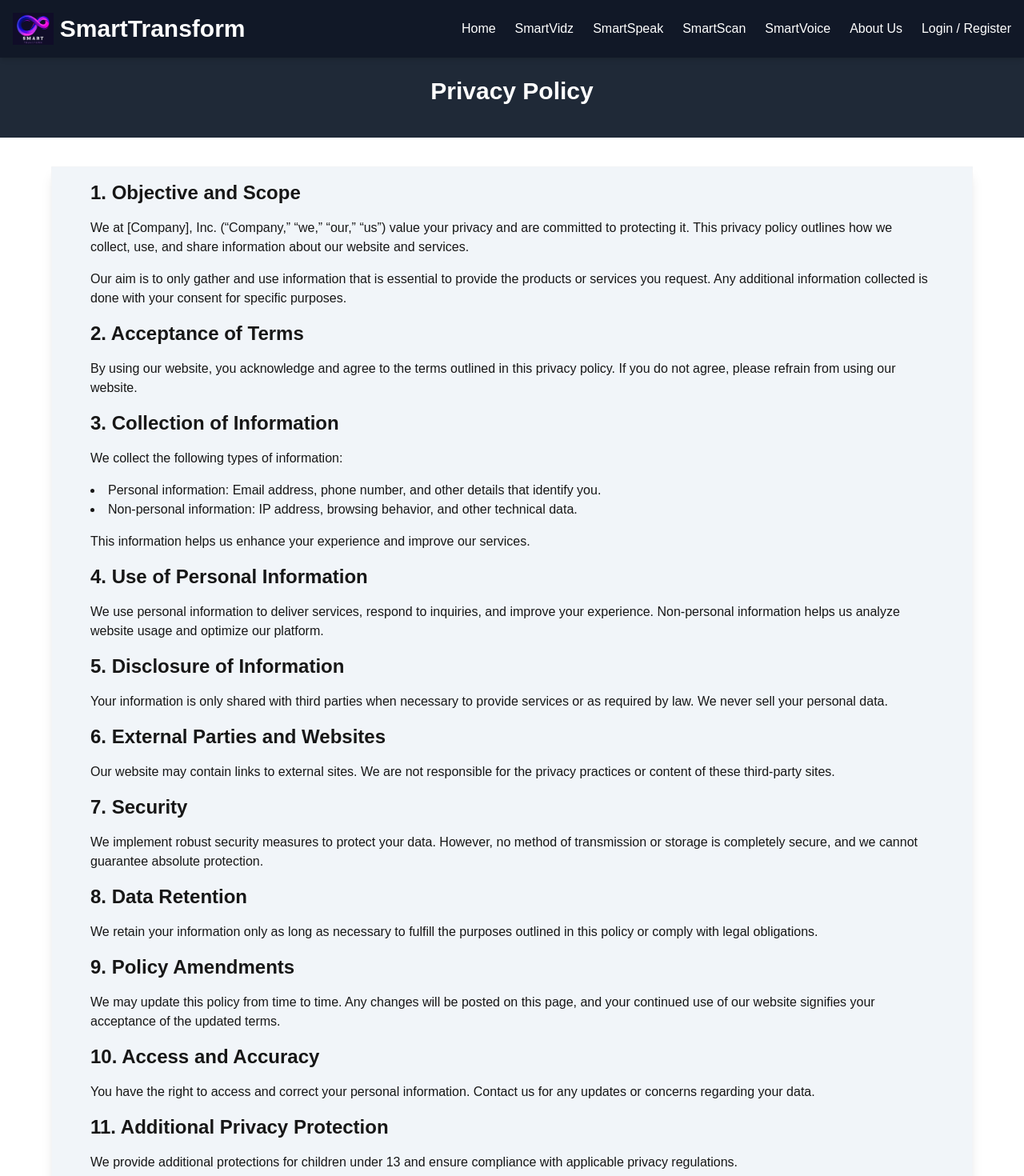
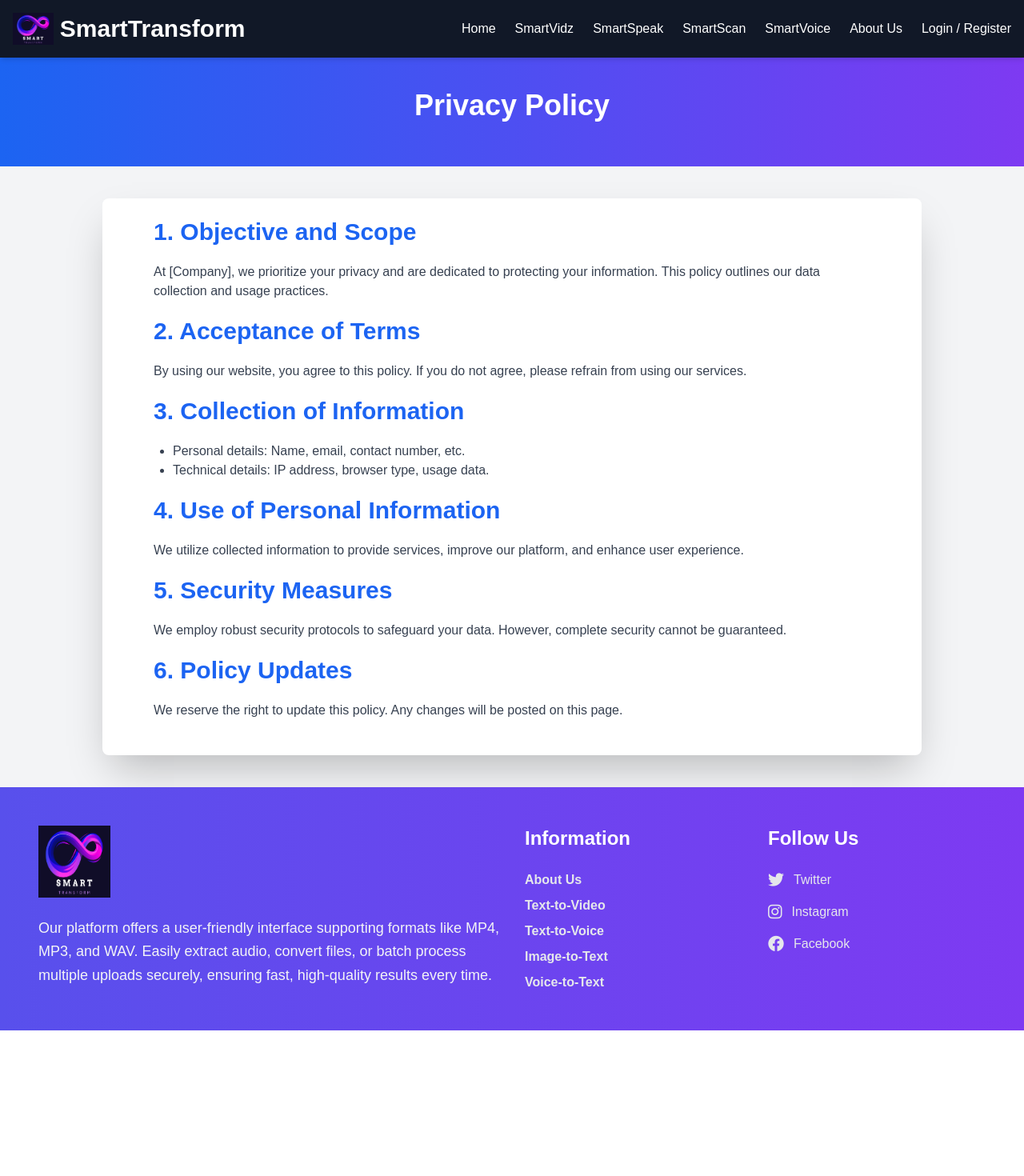
Before and after one commit to AliUsman143/SmartTransform, a Next.js app: page /privacy in a window 1280 px wide. Shown: the top 1470 px of the page at 80% size. After the commit the page ends 1288 px from the top, so only its background shows below. Built offline with nearby package versions, Linux system fonts and the light colour scheme.

Commit message:
almost done all tools

```diff
--- a/src/app/aboutpage/page.js
+++ b/src/app/aboutpage/page.js
@@ -1,92 +1,57 @@
+"use client";
 import Image from "next/image";
-
-import Footer from '../components/footer';
+import { FaUsers, FaStar, FaTools } from "react-icons/fa";
+import Footer from "../components/footer";
 import Navbar from "../components/navbar";
 const AboutUs = () => {
   return (
     <>
-  <Navbar/>
-    <section className=" py-16 mt-16 px-6 md:px-12">
-      <div className="container mx-auto">
-        {/* Heading */}
-        <h2 className="text-4xl font-bold text-center text-gray-800 mb-8">About Us</h2>
-
-        {/* Intro Section */}
-        <div className="grid grid-cols-1 md:grid-cols-2 gap-8 items-center">
-          <div>
-            <h3 className="text-2xl font-semibold text-gray-700 mb-4">Who We Are</h3>
-            <p className="text-gray-600 leading-relaxed">
-              We are a team of passionate developers dedicated to building tools that make life easier. Our mission is to empower individuals and businesses to communicate effectively across languages and mediums.
-            </p>
-            <p className="text-gray-600 leading-relaxed mt-4">
-              By leveraging cutting-edge technologies, we break down barriers and connect the world in ways never imagined before.
-            </p>
-          </div>
-          <div className="relative h-64 w-full">
-            <Image
-              src="/img/aboutus1.jpg" // Replace this with your image path
-              alt="Who We Are"
-              layout="fill"
-              objectFit="cover"
-              className="rounded-lg shadow-md"
-            />
-          </div>
+      <Navbar />
+      <div className="min-h-screen bg-gradient-to-r  from-blue-400 to-purple-500 text-white p-6">
+        {/* Header Section */}
+        <div className="text-center mt-20">
+          <h1 className="text-4xl font-bold">About Us</h1>
+          <p className="mt-2 text-lg">Discover who we are and what we do</p>
         </div>
 
-        {/* Vision Section */}
-        <div className="grid grid-cols-1 md:grid-cols-2 gap-8 items-center mt-16">
-          <div className="relative h-64 w-full">
-            <Image
-              src="/img/aboutus2.jpg" // Replace this with your image path
-              alt="Our Vision"
-              layout="fill"
-              objectFit="cover"
-              className="rounded-lg shadow-md"
-            />
-          </div>
-          <div>
-            <h3 className="text-2xl font-semibold text-gray-700 mb-4">Our Vision</h3>
-            <p className="text-gray-600 leading-relaxed">
-              Our vision is to empower people to connect globally by eliminating language barriers. Through innovation, we make tools that help anyone, anywhere communicate effectively and share ideas with ease.
+        {/* About Section */}
+        <div className="max-w-4xl mx-auto bg-white text-gray-900 p-8 rounded-xl shadow-lg">
+          <h2 className="text-2xl font-semibold flex items-center gap-2">
+            <FaUsers /> Who We Are
+          </h2>
+          <p className="mt-4 text-lg">
+            We are a team of passionate developers creating innovative and
+            user-friendly web applications. Our goal is to deliver high-quality
+            digital experiences that make life easier.
           </p>
-          </div>
         </div>
 
         {/* Features Section */}
-        <div className="mt-16">
-          <h3 className="text-2xl font-semibold text-gray-700 text-center mb-8">What We Offer</h3>
-          <div className="grid grid-cols-1 md:grid-cols-3 gap-8">
-            <div className="bg-white p-6 shadow-md rounded-lg">
-              <h4 className="text-lg font-semibold text-gray-700 mb-3">Video Dubbing Tool</h4>
+        <div className="mt-10 grid grid-cols-1 md:grid-cols-3 gap-6 text-gray-900">
+          <div className="bg-white p-6 rounded-xl shadow-lg text-center">
+            <FaStar className="text-4xl text-blue-600 mx-auto" />
+            <h3 className="text-xl font-bold mt-2">Quality Work</h3>
             <p className="text-gray-600">
-                Convert videos into multiple languages effortlessly, reaching a global audience with ease.
+              We ensure high standards in all our projects.
             </p>
           </div>
-            <div className="bg-white p-6 shadow-md rounded-lg">
-              <h4 className="text-lg font-semibold text-gray-700 mb-3">Text-to-Speech Tool</h4>
+          <div className="bg-white p-6 rounded-xl shadow-lg text-center">
+            <FaTools className="text-4xl text-blue-600 mx-auto" />
+            <h3 className="text-xl font-bold mt-2">Innovative Tools</h3>
             <p className="text-gray-600">
-                Transform written text into high-quality, natural voice output in various languages and accents.
+              We use the latest technologies to develop top-tier solutions.
             </p>
           </div>
-            <div className="bg-white p-6 shadow-md rounded-lg">
-              <h4 className="text-lg font-semibold text-gray-700 mb-3">Custom Solutions</h4>
+          <div className="bg-white p-6 rounded-xl shadow-lg text-center">
+            <FaUsers className="text-4xl text-blue-600 mx-auto" />
+            <h3 className="text-xl font-bold mt-2">Dedicated Team</h3>
             <p className="text-gray-600">
-                Tailor our tools to your specific needs with features like voice styles, accents, and more.
+              Our experts are committed to your success.
             </p>
           </div>
         </div>
       </div>
-
-        {/* Mission Section */}
-        <div className="mt-16 text-center">
-          <h3 className="text-2xl font-semibold text-gray-700 mb-4">Our Mission</h3>
-          <p className="text-gray-600 leading-relaxed max-w-2xl mx-auto">
-            To create tools that break language barriers, allowing everyone to communicate and share ideas effectively, no matter where they are.
-          </p>
-        </div>
-      </div>
-    </section>
-    <Footer/>
+      <Footer />
     </>
   );
 };
--- a/src/app/components/footer.js
+++ b/src/app/components/footer.js
@@ -20,25 +20,30 @@
           {/* Information Links */}
           <div>
             <h2 className="text-2xl font-bold text-white mb-6">Information</h2>
-            <ul className="space-y-4">
+            <ul className="space-y-2 font-semibold">
               <li>
                 <Link href="/aboutpage" className="text-gray-200 hover:text-white transition duration-300">
                   About Us
                 </Link>
               </li>
               <li>
-                <Link href="/privacy" className="text-gray-200 hover:text-white transition duration-300">
-                  Privacy & Policy
+                <Link href="/textvideo" className="text-gray-200 hover:text-white transition duration-300">
+                Text-to-Video
                 </Link>
               </li>
               <li>
-                <Link href="/videoconvertor" className="text-gray-200 hover:text-white transition duration-300">
-                  Video Revoice
+                <Link href="/textspeak" className="text-gray-200 hover:text-white transition duration-300">
+                Text-to-Voice
                 </Link>
               </li>
               <li>
-                <Link href="/audioconvertor" className="text-gray-200 hover:text-white transition duration-300">
-                  Speech Maker
+                <Link href="/imgtext" className="text-gray-200 hover:text-white transition duration-300">
+                Image-to-Text
+                </Link>
+              </li>
+              <li>
+                <Link href="/voicetext" className="text-gray-200 hover:text-white transition duration-300">
+                Voice-to-Text
                 </Link>
               </li>
             </ul>
@@ -70,12 +75,7 @@
           </div>
         </div>
 
-        {/* Copyright Section */}
-        <div className="border-t border-gray-300/20 mt-10 pt-8 text-center">
-          <p className="text-gray-200">
-            &copy; {new Date().getFullYear()} Your Company. All rights reserved.
-          </p>
-        </div>
+
       </div>
     </footer>
   );
--- a/src/app/components/imgtotext.js
+++ b/src/app/components/imgtotext.js
@@ -32,7 +32,7 @@
   return (
     <div className="flex flex-col items-center justify-center min-h-screen bg-gradient-to-r from-blue-600 to-indigo-800 text-white p-6">
       {/* Tool Heading */}
-      <h2 className="text-3xl font-bold mb-6">📄 AI Image to Text Converter</h2>
+      <h2 className="text-3xl font-bold mb-6">📄 AI Image-to-Text Converter</h2>
 
       {/* Upload Box */}
       <div className="w-full max-w-5xl bg-white p-8 rounded-xl shadow-lg text-gray-900 flex flex-col items-center border-2 border-dashed border-gray-300">
--- a/src/app/loginform/page.js
+++ b/src/app/loginform/page.js
@@ -67,7 +67,7 @@
   return (
     <>
     <Navbar/>
-    <div className="flex items-center justify-center min-h-screen mt-6 bg-gray-100">
+    <div className="flex items-center justify-center min-h-screen mt-6 bg-gradient-to-r from-purple-400 to-blue-600">
       <div className="w-full max-w-md p-5 space-y-6 bg-white rounded-lg shadow-lg">
         <h2 className="text-2xl font-bold text-center text-gray-800">
           {isRegister ? "Register" : "Login"}
--- a/src/app/privacy/page.js
+++ b/src/app/privacy/page.js
@@ -6,103 +6,49 @@
         <>
             <Navbar />
             <div>
-                <section className="bg-gray-800 text-white py-10 mt-14">
-                    <div className="max-w-4xl mx-auto text-center">
-                        <h1 className="text-3xl font-semibold">Privacy Policy</h1>
-                    </div>
+                <section className="bg-gradient-to-r from-blue-600 to-purple-600 text-white py-14 mt-14 text-center">
+                    <h1 className="text-4xl font-bold">Privacy Policy</h1>
                 </section>
 
                 {/* Main Content */}
-                <section className="bg-white py-4">
-                    <div className="max-w-6xl mx-auto px-4 sm:px-6 lg:px-8 border border-gray-100 bg-slate-100 shadow-lg mt-5">
-                        <div className="p-4">
+                <section className="bg-gray-100 py-10">
+                    <div className="max-w-5xl mx-auto px-6 sm:px-8 lg:px-10 bg-white shadow-2xl rounded-lg overflow-hidden">
+                        <div className="p-6">
                             {/* Objective and Scope */}
-                            <h2 className="text-2xl font-bold mb-4">1. Objective and Scope</h2>
-                            <p className="mb-4">
-                                We at [Company], Inc. (“Company,” “we,” “our,” “us”) value your privacy and are committed
-                                to protecting it. This privacy policy outlines how we collect, use, and share information
-                                about our website and services.
-                            </p>
-                            <p className="mb-4">
-                                Our aim is to only gather and use information that is essential to provide the products
-                                or services you request. Any additional information collected is done with your consent
-                                for specific purposes.
+                            <h2 className="text-3xl font-semibold mb-5 text-blue-600">1. Objective and Scope</h2>
+                            <p className="text-gray-700 mb-5">
+                                At [Company], we prioritize your privacy and are dedicated to protecting your information. This policy outlines our data collection and usage practices.
                             </p>
 
                             {/* Acceptance of Terms */}
-                            <h2 className="text-2xl font-bold mb-4">2. Acceptance of Terms</h2>
-                            <p className="mb-4">
-                                By using our website, you acknowledge and agree to the terms outlined in this privacy
-                                policy. If you do not agree, please refrain from using our website.
+                            <h2 className="text-3xl font-semibold mb-5 text-blue-600">2. Acceptance of Terms</h2>
+                            <p className="text-gray-700 mb-5">
+                                By using our website, you agree to this policy. If you do not agree, please refrain from using our services.
                             </p>
 
                             {/* Collection of Information */}
-                            <h2 className="text-2xl font-bold mb-4">3. Collection of Information</h2>
-                            <p className="mb-4">
-                                We collect the following types of information:
-                            </p>
-                            <ul className="list-disc list-inside mb-4">
-                                <li>Personal information: Email address, phone number, and other details that identify you.</li>
-                                <li>Non-personal information: IP address, browsing behavior, and other technical data.</li>
+                            <h2 className="text-3xl font-semibold mb-5 text-blue-600">3. Collection of Information</h2>
+                            <ul className="list-disc pl-6 text-gray-700 mb-5">
+                                <li>Personal details: Name, email, contact number, etc.</li>
+                                <li>Technical details: IP address, browser type, usage data.</li>
                             </ul>
-                            <p className="mb-4">
-                                This information helps us enhance your experience and improve our services.
-                            </p>
 
                             {/* Use of Personal Information */}
-                            <h2 className="text-2xl font-bold mb-4">4. Use of Personal Information</h2>
-                            <p className="mb-4">
-                                We use personal information to deliver services, respond to inquiries, and improve your
-                                experience. Non-personal information helps us analyze website usage and optimize our platform.
-                            </p>
-
-                            {/* Disclosure of Information */}
-                            <h2 className="text-2xl font-bold mb-4">5. Disclosure of Information</h2>
-                            <p className="mb-4">
-                                Your information is only shared with third parties when necessary to provide services
-                                or as required by law. We never sell your personal data.
-                            </p>
-
-                            {/* External Parties */}
-                            <h2 className="text-2xl font-bold mb-4">6. External Parties and Websites</h2>
-                            <p className="mb-4">
-                                Our website may contain links to external sites. We are not responsible for the privacy
-                                practices or content of these third-party sites.
+                            <h2 className="text-3xl font-semibold mb-5 text-blue-600">4. Use of Personal Information</h2>
+                            <p className="text-gray-700 mb-5">
+                                We utilize collected information to provide services, improve our platform, and enhance user experience.
                             </p>
 
                             {/* Security */}
-                            <h2 className="text-2xl font-bold mb-4">7. Security</h2>
-                            <p className="mb-4">
-                                We implement robust security measures to protect your data. However, no method of
-                                transmission or storage is completely secure, and we cannot guarantee absolute protection.
-                            </p>
-
-                            {/* Retention */}
-                            <h2 className="text-2xl font-bold mb-4">8. Data Retention</h2>
-                            <p className="mb-4">
-                                We retain your information only as long as necessary to fulfill the purposes outlined
-                                in this policy or comply with legal obligations.
+                            <h2 className="text-3xl font-semibold mb-5 text-blue-600">5. Security Measures</h2>
+                            <p className="text-gray-700 mb-5">
+                                We employ robust security protocols to safeguard your data. However, complete security cannot be guaranteed.
                             </p>
 
                             {/* Amendments */}
-                            <h2 className="text-2xl font-bold mb-4">9. Policy Amendments</h2>
-                            <p className="mb-4">
-                                We may update this policy from time to time. Any changes will be posted on this page,
-                                and your continued use of our website signifies your acceptance of the updated terms.
-                            </p>
-
-                            {/* Access and Accuracy */}
-                            <h2 className="text-2xl font-bold mb-4">10. Access and Accuracy</h2>
-                            <p className="mb-4">
-                                You have the right to access and correct your personal information. Contact us for
-                                any updates or concerns regarding your data.
-                            </p>
-
-                            {/* Additional Privacy Protection */}
-                            <h2 className="text-2xl font-bold mb-4">11. Additional Privacy Protection</h2>
-                            <p className="mb-4">
-                                We provide additional protections for children under 13 and ensure compliance with
-                                applicable privacy regulations.
+                            <h2 className="text-3xl font-semibold mb-5 text-blue-600">6. Policy Updates</h2>
+                            <p className="text-gray-700 mb-5">
+                                We reserve the right to update this policy. Any changes will be posted on this page.
                             </p>
                         </div>
                     </div>
```
Lines whose indentation alone changed are shown as unchanged.
